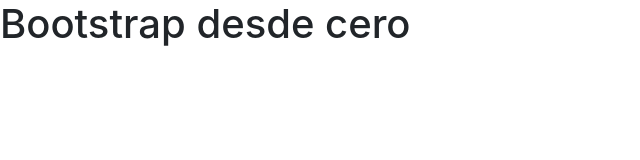
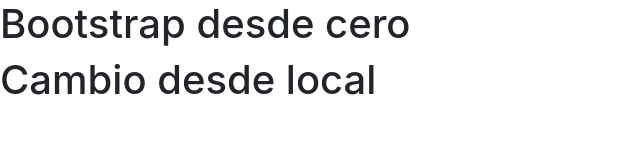
Before and after one commit to rfuentesmora/bootstrap, a plain HTML site: page index.html in a window 1280 px wide. Shown: the whole page, without its empty margins (0-640 px from the left). Drawn offline with nearby package versions, Linux system fonts and the light colour scheme.

Commit message:
cambio desde local

```diff
--- a/index.html
+++ b/index.html
@@ -11,7 +11,9 @@
     <title>Hello, world!</title>
   </head>
   <body>
+
     <h1>Bootstrap desde cero</h1>
+    <h1>Cambio desde local</h1>
 
     <!-- Optional JavaScript -->
     <!-- jQuery first, then Popper.js, then Bootstrap JS -->
```
